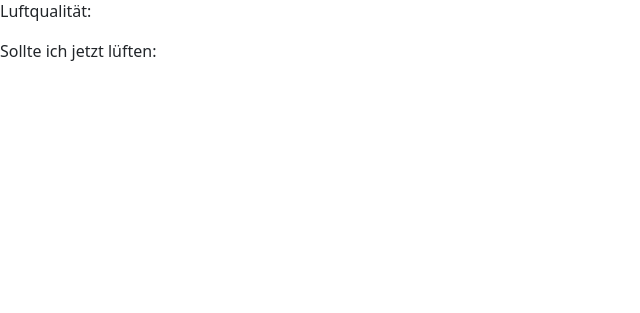
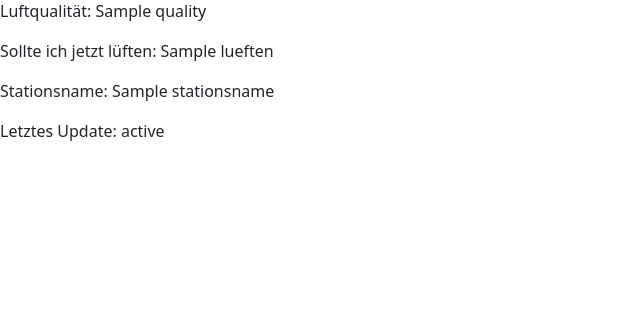
Before and after one commit to Jugendhackt/wann-soll-ich-lueften.de, a Flask app: template server/templates/daten.html in a window 1280 px wide. Shown: the part 487-800 px from the top of the page, without its empty margins (0-640 px from the left). Run offline with Flask 2, Linux system fonts and the light colour scheme; the template is opened without the code that fills it: most values are stand-ins (such as "Sample title", 1, 10 or a date in 2020); parts of the project's set-up code (start-up, migrations or seed data) failed here and were passed over; some libraries are stand-ins or nearby versions.

Commit message:
zusammenbauen

```diff
--- a/server/server.py
+++ b/server/server.py
@@ -5,18 +5,44 @@ from flask import (
     request
 )
 
+user = 'test'
+rndmtxt = 'irgendwas halt'
+
+import backend
+
 app = Flask(__name__, template_folder="templates")
 
 @app.route('/')
 def home():
-    return render_template('home.html')
+    return render_template('main.html')
+
+@app.route('/style.css')
+def style():
+    return render_template('style.css')
+
+@app.route('/script.js')
+def script():
+    return render_template('script.js')
 
 # http://localhost:5000/lueften.json?stadt=Berlin
 @app.route('/lueften.json')
 def lueften():
     stadt = request.args.get('stadt')
+    luft = backend.get_data(stadt)
     return jsonify({'stadt': stadt,
-                    'luftqualitaet': 'schlecht'})
+                    'luftqualitaet': luft})
+
+@app.route('/luft')
+def luft():
+    country = request.args.get('country')
+    luft = backend.get_data(country)
+
+    Stationsname = luft['Station Name']
+    Updatestatus = luft['Last Update']
+    quality = luft['Air Quality']
+    lueften = 'Ja'
+
+    return render_template('daten.html',Stationsname = Stationsname,Updatestatus = Updatestatus,quality = quality,lueften = lueften)
 
 if __name__ == '__main__':
     app.run(debug=True)
--- a/server/templates/daten.html
+++ b/server/templates/daten.html
@@ -28,8 +28,10 @@
     </div>
 
     <div>
-        <p>Luftqualität: </p>
-        <p>Sollte ich jetzt lüften: </p>
+        <p>Luftqualität: {{ quality }}</p>
+        <p>Sollte ich jetzt lüften: {{ lueften }}</p>
+        <p>Stationsname: {{ Stationsname }}</p>
+        <p>Letztes Update: {{ Updatestatus }}</p>
     </div>
 
     <script src="https://maps.googleapis.com/maps/api/js?key=AIzaSyB41DRUbKWJHPxaFjMAwdrzWzbVKartNGg&callback=initMap&v=weekly"defer></script>
--- a/server/templates/main.html
+++ b/server/templates/main.html
@@ -23,8 +23,8 @@
         <div class="col-4"></div>
         <div class="col-4">
             <label for="country" class="form-label">Gib deine Stadt ein:</label>
-            <form class="form-inline" action="/action_page.php">
-                <input id="country" class="form-control mr-sm-2" type="text" placeholder="Stadt..." method="get">
+            <form class="form-inline" action="/luft" method="get">
+                <input name="country" class="form-control mr-sm-2" type="text" placeholder="Stadt...">
                 <button class="btn btn-success" type="submit">Senden</button>
             </form>
         </div>
```
Also changed, not shown: server/templates/home.html (+8 -9 lines).
